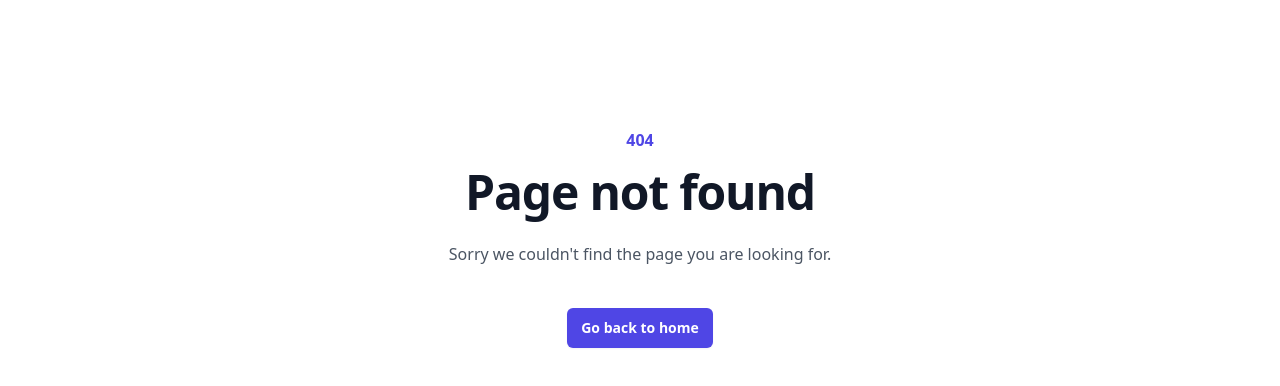
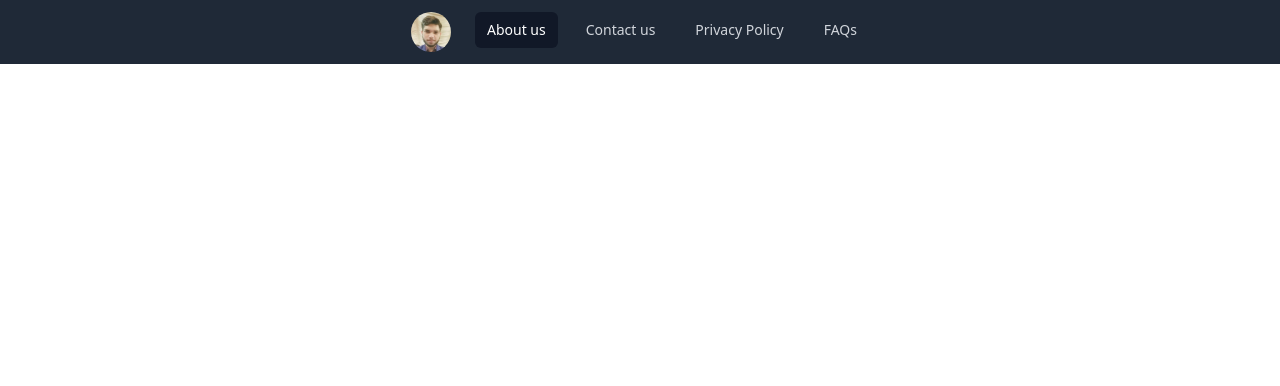
Before and after one commit to prodevXpert/black-screen, a React (Create React App) app: page / in a window 1280 px wide. Before the commit this address had no page. Shown: the top 386 px of the page. Built offline with nearby package versions, Linux system fonts and the light colour scheme.

Commit message:
Update App.js

```diff
--- a/src/App.js
+++ b/src/App.js
@@ -1,10 +1,10 @@
 import './App.css';
-import { Page404 } from './components';
+import { Nav } from './layout';
 
 function App() {
   return (
     <div className="App">
-      <Page404/>
+      <Nav/>
     </div>
   );
 }
```
